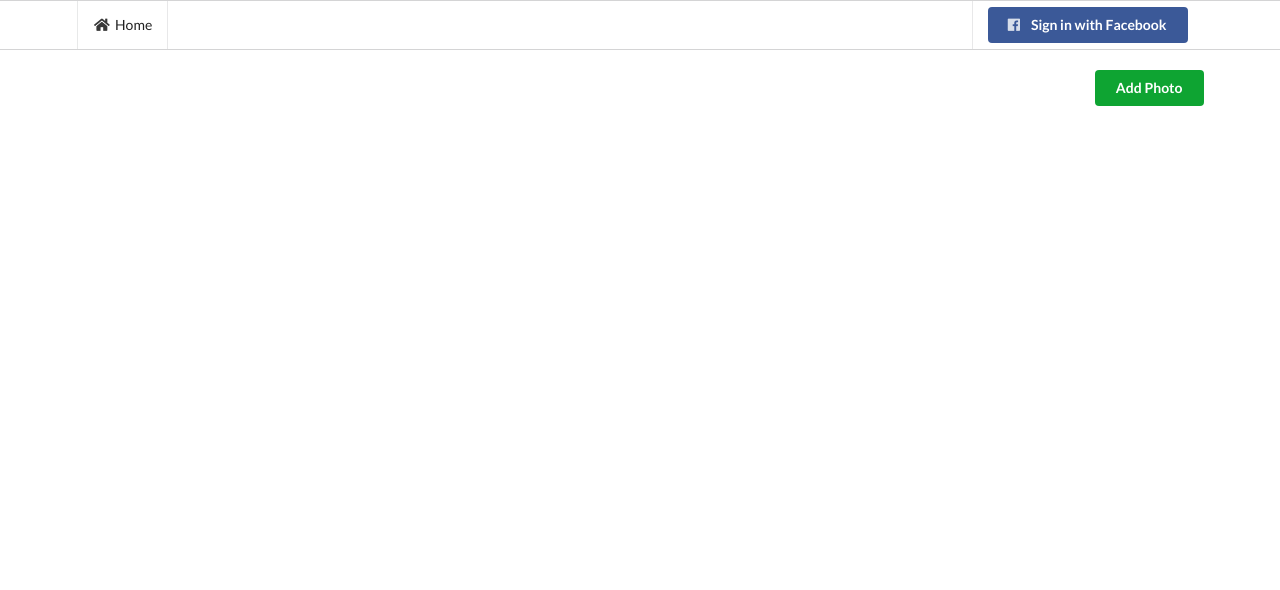
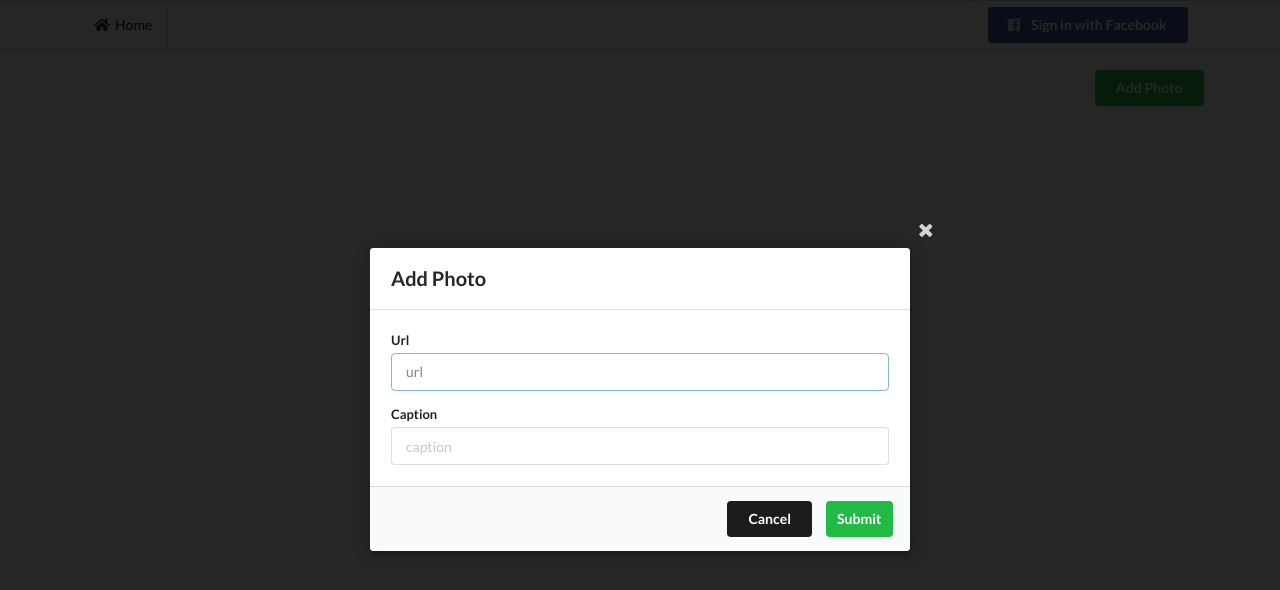
Before and after one commit to zuhrinurhuda/jepretgram, a Vue app in the folder client/: page / in a window 1280 px wide. Both pictures are taken after a click on the button "Add Photo". Shown: the top 590 px of the page. Built offline with nearby package versions, Linux system fonts and the light colour scheme.

Commit message:
add modal for submit photo

```diff
--- a/client/src/components/Home.vue
+++ b/client/src/components/Home.vue
@@ -6,6 +6,7 @@
         <div class="row">
           <div class="column">
             <button class="ui right floated positive button" @click="addPhotoModal">Add Photo</button>
+            <Modal/>
           </div>
         </div>
       </header>
@@ -16,14 +17,16 @@
 
 <script>
   import Navbar from '@/components/Navbar'
+  import Modal from '@/components/Modal'
   export default {
     name: 'Home',
     components: {
-      Navbar
+      Navbar,
+      Modal
     },
     methods: {
       addPhotoModal () {
-
+        $('#addPhoto').modal('show')
       }
     }
   }
--- /dev/null
+++ b/client/src/components/Modal.vue
@@ -0,0 +1,37 @@
+<template>
+  <div id="addPhoto" class="ui tiny modal">
+    <i class="close icon"></i>
+    <div class="header">
+      Add Photo
+    </div>
+    <div class="content">
+      <div class="ui form">
+        <div class="field">
+          <label>Url</label>
+          <input type="text" name="url" placeholder="url">
+        </div>
+        <div class="field">
+          <label>Caption</label>
+          <input type="text" name="caption" placeholder="caption">
+        </div>
+      </div>
+    </div>
+    <div class="actions">
+      <div class="ui black deny button">
+        Cancel
+      </div>
+      <div class="ui positive icon button">
+        Submit
+      </div>
+    </div>
+  </div>
+</template>
+
+<script>
+  export default {
+    name: 'Modal'
+  }
+</script>
+
+<style lang="css">
+</style>
```
